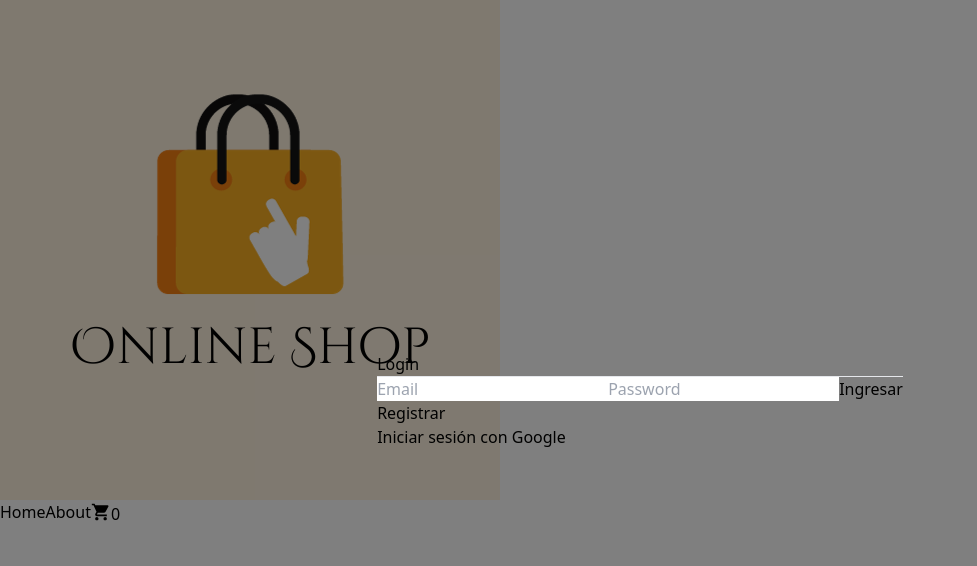
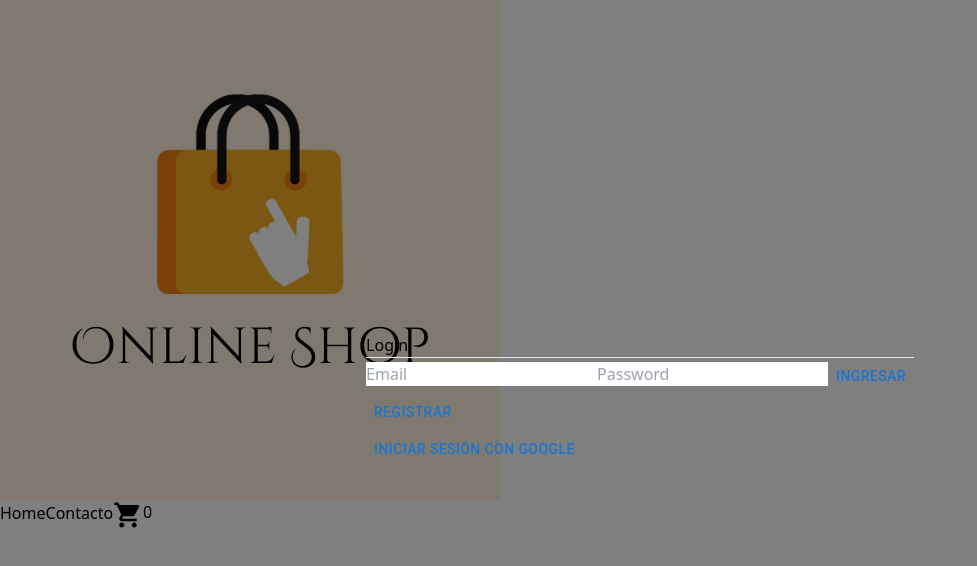
Before and after one commit to GabrielaFuentes/react-coderHouse, a React (Vite) app: page / in a window 1280 px wide. Shown: the top 566 px of the page, without its empty margins (0-977 px from the left). Built offline with nearby package versions, Linux system fonts and the light colour scheme; no server answers.

Commit message:
se modifica navbar y mejora button, se agrega section contact

```diff
--- a/src/components/CartWidget/CartWidget.tsx
+++ b/src/components/CartWidget/CartWidget.tsx
@@ -12,7 +12,7 @@ const CardWidget = () => {
   return (
     <Link to="/cart">
       <Badge badgeContent={0}  color="primary">
-      <ShoppingCartIcon sx={{ fontSize: "20px" }} />
+      <ShoppingCartIcon sx={{ fontSize: "30px" }} />
 {itemsInCart()}
       </Badge>
     </Link>
--- a/src/components/Login/Login.jsx
+++ b/src/components/Login/Login.jsx
@@ -1,6 +1,8 @@
 import { useContext, useState } from "react";
 import "./Login.scss";
 import { UserContext } from "../../context/UserContext";
+import Button from '@mui/material/Button';
+
 
 const Login = () => {
   const { login, register, googleLogin } = useContext(UserContext);
@@ -47,24 +49,24 @@ const Login = () => {
             name="password"
           />
 
-          <button type="submit" className="bg-blue-500 text-white py-2">
+          <Button type="submit" className="bg-blue-500 text-white py-2">
             Ingresar
-          </button>
+          </Button>
         </form>
 
-        <button
+        <Button
           onClick={() => register(values)}
           className="bg-blue-500 text-white p-2 mt-4"
         >
           Registrar
-        </button>
+        </Button>
             <br/>
-        <button
+        <Button
           onClick={googleLogin}
           className="bg-blue-500 text-white p-2 mt-4"
         >
           Iniciar sesión con Google
-        </button>
+        </Button>
       </div>
     </div>
   );
--- a/src/components/Navbar/NavBar.jsx
+++ b/src/components/Navbar/NavBar.jsx
@@ -19,14 +19,14 @@ const NavBar = () => {
 
         <ul className="m-auto py-6 flex justify-around items-center">
           <Link to="/"><img src={img} alt="logo-shop" className="w-28" /> </Link>
-          <Link to="/">
+          <Link to="/" className="text-2xl">
             Home
           </Link>
-          <Link to="/about">
-            About
+          <Link to="/contact" className="text-2xl">
+            Contacto
           </Link>
 
-          <CartWidget />
+          <CartWidget  />
 
         </ul>
         {user.logged && <div className="flex gap-4 items-center container m-auto">
--- a/src/components/router/AppRouter.jsx
+++ b/src/components/router/AppRouter.jsx
@@ -11,7 +11,6 @@ import CartView from '../../components/CartView/CartView';
 import { BrowserRouter as Router, Routes, Route } from "react-router-dom";
 
 import HomePage from "../../pages/HomePage/HomePage";
-import AboutPage from "../../pages/AboutPage/AboutPage";
 import ContactPage from "../../pages/ContactPage/ContactPage";
 import ItemDetailContainer from '../../components/ItemDetailContainer/ItemDetailContainer';
 
@@ -26,7 +25,7 @@ const  AppRouter = () =>{
     {user.logged ? (
     <Routes>
       <Route path="/" element={<HomePage />} />
-      <Route path="/about" element={<AboutPage />} />
+      <Route path="/contact" element={<ContactPage />} />
       <Route path="/contact" element={<ContactPage />} />
       <Route path="/category/:category_id" element={<SearchProduct />} />
       <Route path="/item/:id" element={<ItemDetailContainer />} />
--- a/src/pages/ContactPage/ContactPage.jsx
+++ b/src/pages/ContactPage/ContactPage.jsx
@@ -1,9 +1,55 @@
+import { useState } from 'react';
+import Button from '@mui/material/Button';
 
+import Swal from 'sweetalert2';
 
 const ContactPage = () => {
+  const [name, setName] = useState('');
+  const [email, setEmail] = useState('');
+  const [message, setMessage] = useState('');
+
+  const handleNameChange = (e) => {
+    setName(e.target.value);
+  };
+
+  const handleEmailChange = (e) => {
+    setEmail(e.target.value);
+  };
+
+  const handleMessageChange = (e) => {
+    setMessage(e.target.value);
+  };
+
+  const handleSubmit = (e) => {
+    e.preventDefault();
+    Swal.fire({
+      icon: 'success',
+      title: 'Mensaje enviado',
+      text: '¡Gracias por contactarnos!',
+    });
+  };
+
   return (
     <div>
-      <h1>Contact Page </h1>
+      <h1 className="text-2xl font-bold mb-5">Contactanos</h1>
+      <form onSubmit={handleSubmit} className="flex flex-col gap-4 max-w-md mt-4 mx-auto">
+        <div className="mb-2">
+          <label htmlFor="name" className="block">Nombre y apellido:</label>
+          <input type="text" id="name" value={name} onChange={handleNameChange} className="border border-gray-300 rounded-md p-2 w-full" />
+        </div>
+
+        <div className="mb-2">
+          <label htmlFor="email" className="block">Email:</label>
+          <input type="email" id="email" value={email} onChange={handleEmailChange} className="border border-gray-300 rounded-md p-2 w-full" />
+        </div>
+
+        <div className="mb-2">
+          <label htmlFor="message" className="block">Mensaje:</label>
+          <textarea id="message" value={message} onChange={handleMessageChange} className="border border-gray-300 rounded-md p-2 w-full" />
+        </div>
+
+        <Button type="submit" className="bg-blue-500 text-white px-4 py-2 rounded-md">Enviar</Button>
+      </form>
     </div>
   );
 };
```
